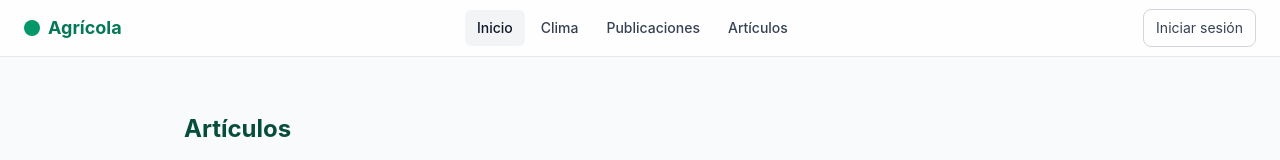
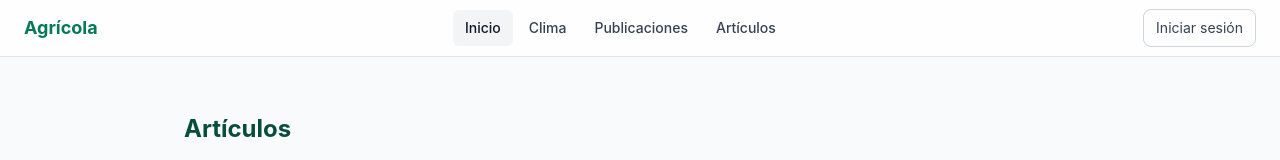
Before and after one commit to Estuardo-Sazo/noticias-agricolas, a React (Vite) app: page / in a window 1280 px wide. Shown: the top 160 px of the page. Built offline with nearby package versions, Linux system fonts and the light colour scheme; no server answers; the database is empty.

Commit message:
feat: eliminar elementos innecesarios en los enlaces de navegación

```diff
--- a/src/components/nav/MobileTopbar.tsx
+++ b/src/components/nav/MobileTopbar.tsx
@@ -24,7 +24,7 @@ export default function MobileTopbar({ onLogout }: Props) {
           ☰
         </button>
         <Link to="/" className="flex items-center gap-2 text-primary-700 font-bold">
-          <span className="inline-block w-4 h-4 rounded-full bg-primary-600" />
+
           Agrícola
         </Link>
         {user ? (
--- a/src/components/nav/TopNav.tsx
+++ b/src/components/nav/TopNav.tsx
@@ -16,7 +16,7 @@ export default function TopNav({ onLogout }: Props) {
       <div className="mx-auto px-6 h-14 flex items-center justify-between">
         {/* Branding */}
         <Link to="/" className="flex items-center gap-2 text-primary-700 font-bold text-lg">
-          <span className="inline-block w-4 h-4 rounded-full bg-primary-600" aria-hidden />
+
           Agrícola
         </Link>
 
```
